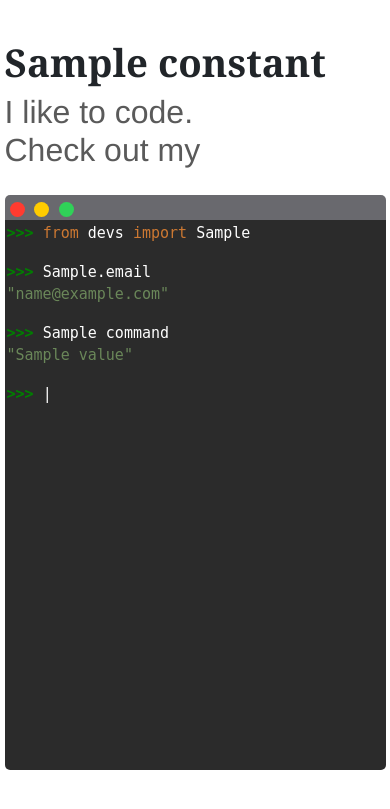
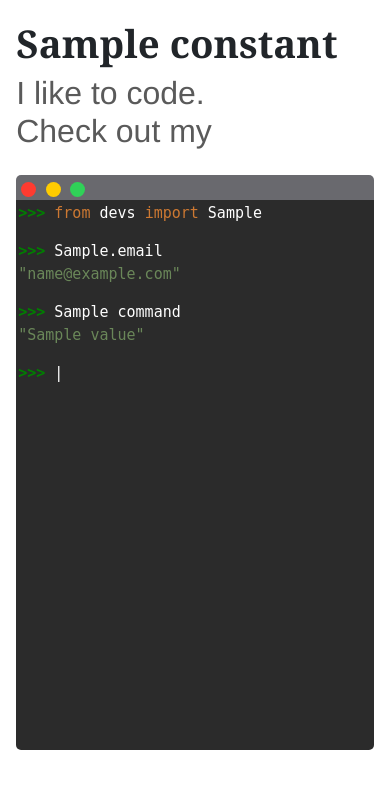
Before and after one commit to zschumacher/personal_site, a Flask app: template app/templates/index.html in a window 390 px wide. Shown: the top 809 px of the page. Run offline with Flask 2, Linux system fonts and the light colour scheme; the template is opened without the code that fills it: most values are stand-ins (such as "Sample title", 1, 10 or a date in 2020); some libraries are stand-ins or nearby versions.

Commit message:
Updated padding, should look cleaner on mobile.  Updated job, interests, and location.

```diff
--- a/app/static/css/landing.css
+++ b/app/static/css/landing.css
@@ -22,13 +22,13 @@ h4 {
 }
 
 
-.top-padded-25-percent {
-    padding-top: 10%;
+.top-padded-5-percent {
+    padding-top: 5%;
 }
 
-.sides-padded-5-percent {
-    padding-right: 5%;
-    padding-left: 5%;
+.sides-padded-8-percent {
+    padding-right: 8%;
+    padding-left: 8%;
 }
 
 
--- a/app/templates/index.html
+++ b/app/templates/index.html
@@ -7,7 +7,7 @@
 {% endblock head %}
 
 {% block content %}
-<div class="container top-padded-25-percent sides-padded-5-percent">
+<div class="container top-padded-5-percent sides-padded-8-percent">
 
     <div class="row">
         <h1>{{ constants.NAME }}</h1>
```
Also changed, not shown: app/constants.py (+4 -6 lines).
